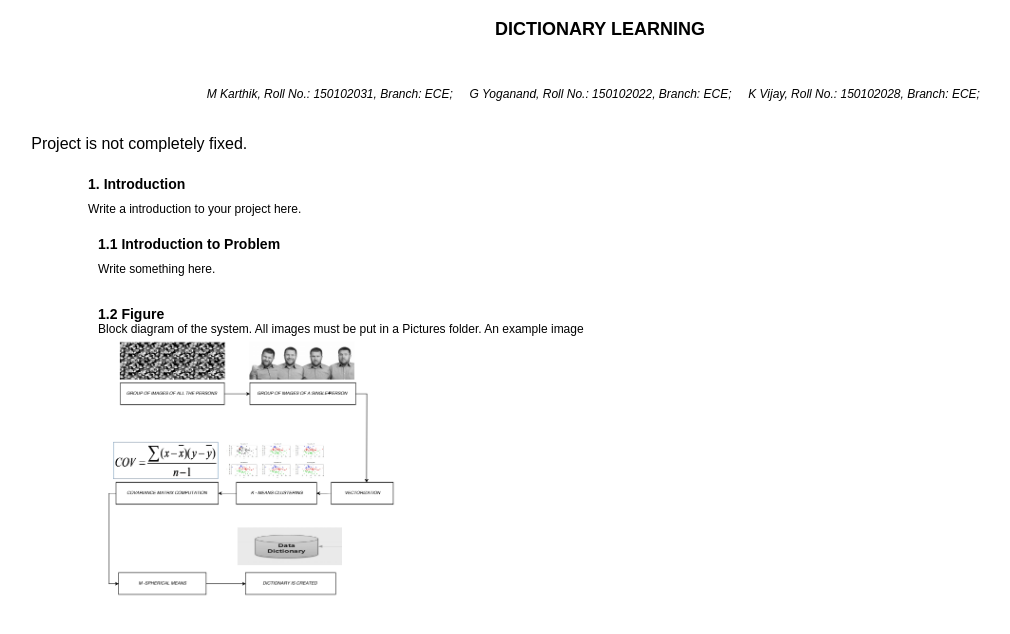
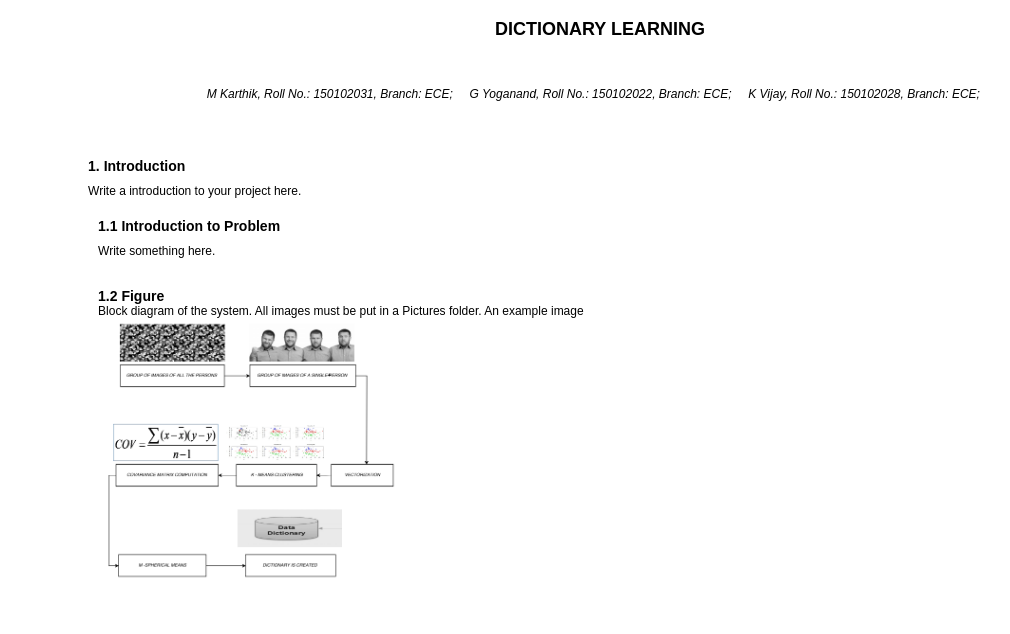
Before and after one commit to indkumar8999/Image-Processing, a plain HTML site: page Project_Report_Template.html in a window 1280 px wide. Shown: the whole page, without its empty margins (40-1050 px from the left). Drawn offline with Linux system fonts and the light colour scheme.

Commit message:
Update Project_Report_Template.html

```diff
--- a/Project_Report_Template.html
+++ b/Project_Report_Template.html
@@ -27,10 +27,7 @@
 				<!-- Stop edit here -->
 
 			</div>
-			<div>
-				<!-- Project Description -->
-				Project is not completely fixed.
-			</div>
+
 			<div class="section">
 				<div class="heading">1. Introduction</div>
 				<div class="text">
```
